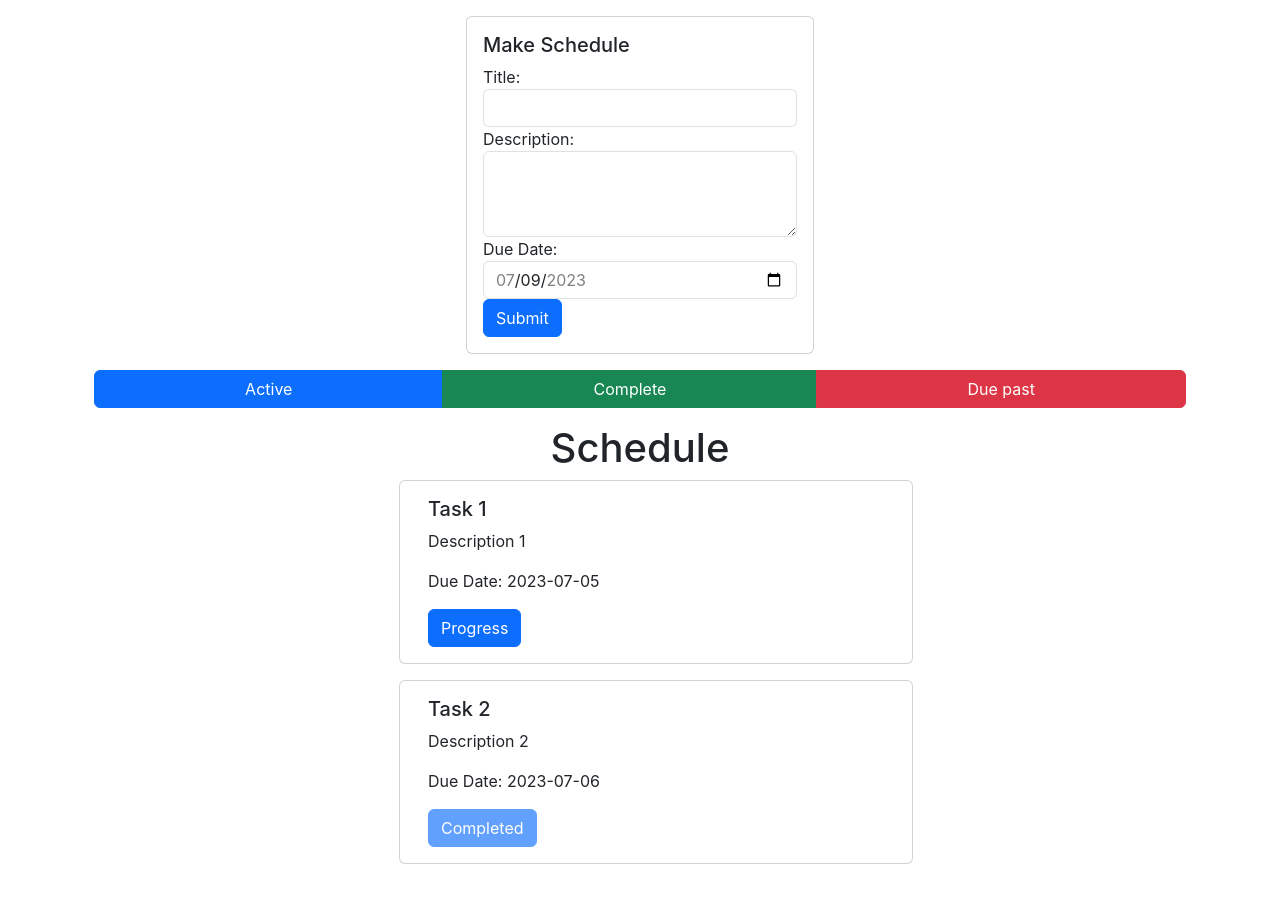
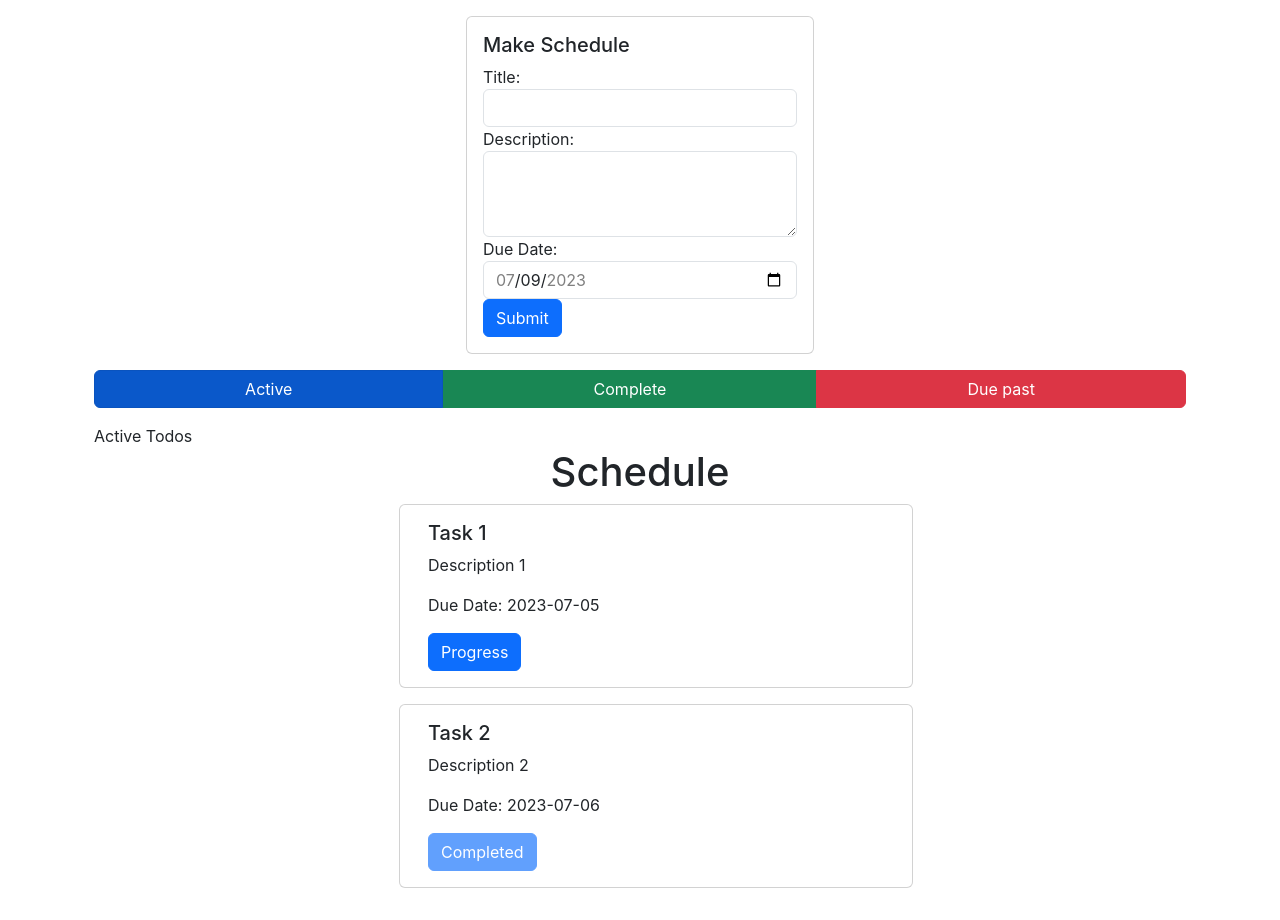
Before and after one commit to eduper1/react-django, a React (Create React App) app in the folder frontend/schedule/: page / in a window 1280 px wide. Before the commit the page ends 896 px from the top, so only its background shows below. Built offline with nearby package versions, Linux system fonts and the light colour scheme.

Commit message:
Filter btn: add filter functions and hook state

```diff
--- a/frontend/schedule/src/componets/FilterBtns.js
+++ b/frontend/schedule/src/componets/FilterBtns.js
@@ -1,15 +1,21 @@
-import React from 'react';
+import React, { useState } from 'react';
 
 function FilterBtn() {
+  const [isDisplayed, setIsDisplayed] = useState('active');
+
   return (
     <div className='container'>
       <div className='row justify-content-center'>
         <div className="btn-group mb-3 mt-3" role="group" aria-label="Todo Status">
-          <button type="button" className="btn btn-primary">Active</button>
-          <button type="button" className="btn btn-success">Complete</button>
-          <button type="button" className="btn btn-danger">Due past</button>
+          <button type="button" className={`btn btn-primary ${isDisplayed === 'active' ? 'active':''}`} onClick={(active) => setIsDisplayed('active')}>Active</button>
+          <button type="button" className={`btn btn-success ${isDisplayed === 'complete' ? 'complete':''}`}onClick={(complete) => setIsDisplayed('complete')}>Complete</button>
+          <button type="button" className={`btn btn-danger ${isDisplayed === 'duePast' ? 'duePast':''}`}onClick={(duePast) => setIsDisplayed('duePast')}>Due past</button>
         </div>
       </div>
+      {/* Display linked information based on activeButton */}
+      {isDisplayed === 'active' && <div>Active Todos</div>}
+      {isDisplayed === 'complete' && <div>Complete Todos</div>}
+      {isDisplayed === 'duePast' && <div>Due Past Todos</div>}
     </div>
   );
 }
```
